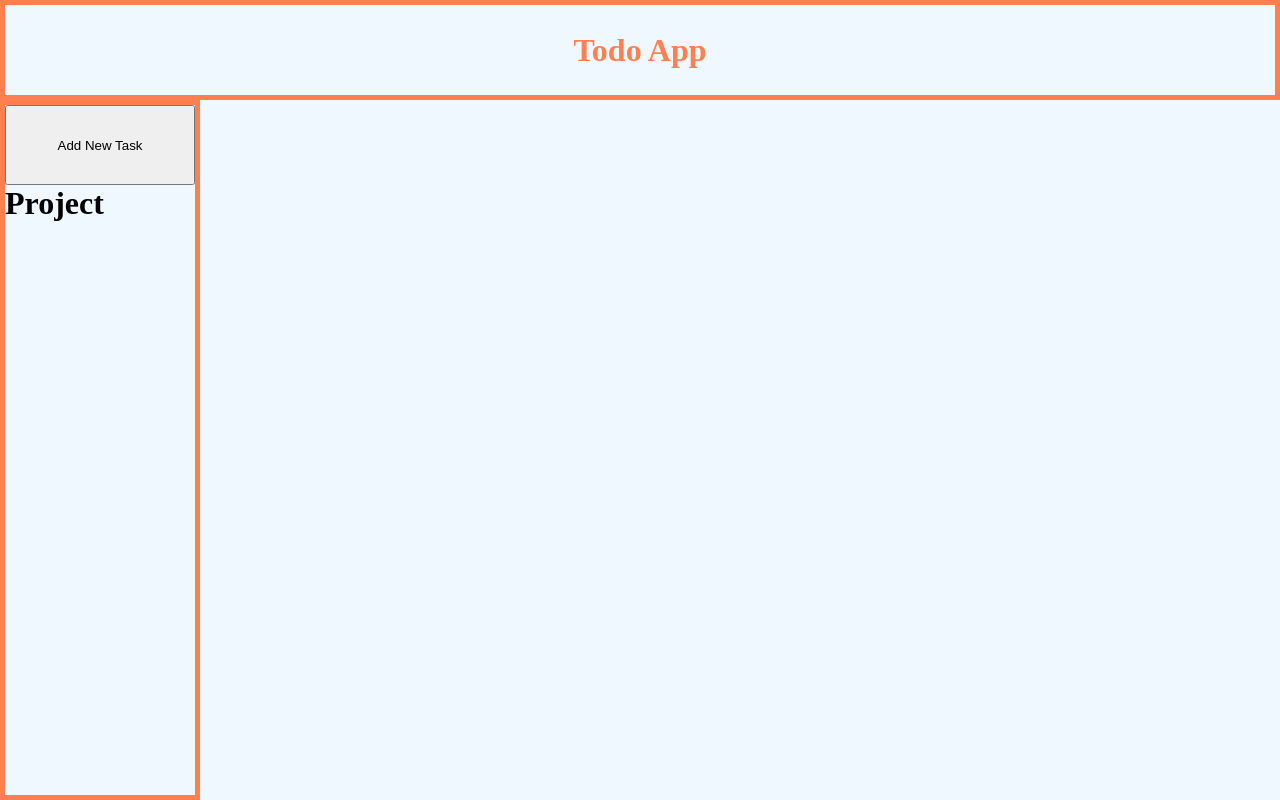
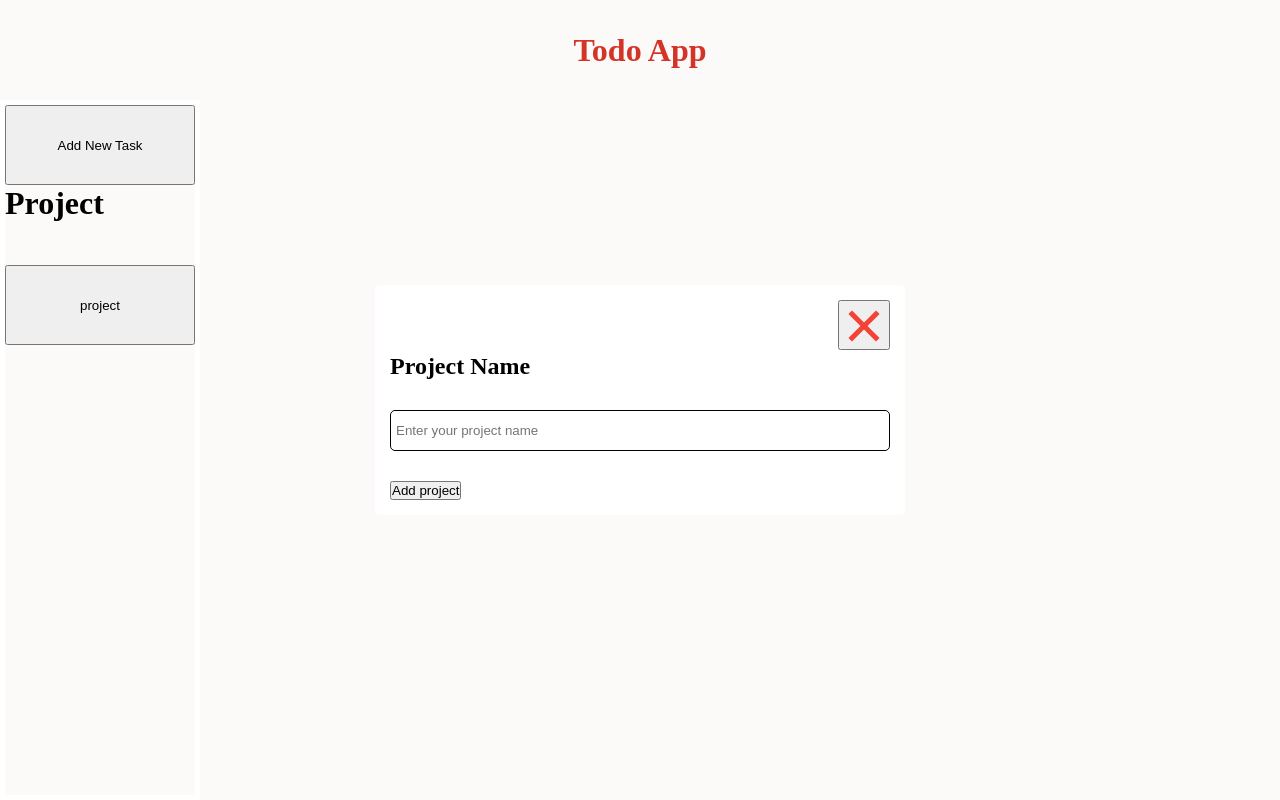
Before and after one commit to whoknowsl/Project-Todo-List, a website built with webpack: page src/index.html in a window 1280 px wide. Built offline with nearby package versions, Linux system fonts and the light colour scheme.

Commit message:
creating project form

```diff
--- a/src/index.html
+++ b/src/index.html
@@ -17,7 +17,45 @@
       <div class="todo-app-side-bar">
         <button id="open-task-form-btn">Add New Task</button>
         <h1>Project</h1>
+        <button class="open-project-form-btn" id="open-project-form-btn">project</button>
       </div>
+      <form class="project-form hidden" id="project-form">
+        <div>
+          <button
+            id="close-project-form-btn"
+            class="close-project-form-btn"
+            type="button"
+            aria-label="close"
+          >
+            <svg
+              class="close-icon"
+              xmlns="http://www.w3.org/2000/svg"
+              viewBox="0 0 48 48"
+              width="48px"
+              height="48px"
+            >
+              <path
+                fill="#F44336"
+                d="M21.5 4.5H26.501V43.5H21.5z"
+                transform="rotate(45.001 24 24)"
+              />
+              <path
+                fill="#F44336"
+                d="M21.5 4.5H26.5V43.501H21.5z"
+                transform="rotate(135.008 24 24)"
+              />
+            </svg>
+          </button>
+        </div>
+        <div class="project-form-body">
+          <label for="prject-title" class="project-form-label">Project Name</label>
+          <input type="text" class="project-control" id="project-title-input" placeholder="Enter your project name" required>
+          <div class="project-task-form-footer"><button id="add-or-update-task-project-btn"
+            class="btn large-btn"
+            type="submit">Add project</button></div>
+        </div>
+        </div>
+      </form>
       <form class="task-form hidden" id="task-form">
         <div class="task-form-header">
           <button
--- a/src/index.js
+++ b/src/index.js
@@ -126,3 +126,14 @@ taskForm.addEventListener("submit", (e) => {
 //window.editTask = editTask;
 window.editTask = editTask;
 window.deleteTask = deleteTask;
+
+const closeProjectBtn = document.getElementById("close-project-form-btn");
+const openProjectBtn = document.getElementById("open-project-form-btn");
+const projectForm = document.getElementById("project-form");
+openProjectBtn.addEventListener("click", () => {
+  projectForm.classList.toggle("hidden");
+});
+
+closeProjectBtn.addEventListener("click",()=>{
+
+})
--- /dev/null
+++ b/src/project.js
@@ -0,0 +1,5 @@
+const openProjectBtn = document.getElementById("open-project-form-btn");
+const projectForm = document.getElementById("project-form");
+openProjectBtn.addEventListener("click", () => {
+  projectForm.classList.toggle("hidden");
+});
--- a/src/style.css
+++ b/src/style.css
@@ -4,7 +4,10 @@
   margin: 0;
 }
 :root{
-  --coloeur:var()
+  --mainColoeur:rgb(212, 52, 40);
+  --secondColoeur:rgb(255, 255, 255);
+  --thirdColor:#fcfaf8;
+  --fourthColeur:rgb(41, 41, 41);
 }
 body{
   height: 100vh;
@@ -14,11 +17,11 @@ main{
   height: 100vh;
   grid-template-columns: 200px 1fr;
   grid-template-rows: 100px 1fr;
-  background-color:aliceblue;
+  background-color:var(--thirdColor);
 }
 .logo{
-  border: 5px solid coral;
-  color:coral;
+  border: 5px solid var(--thirdColor);
+  color:var(--mainColoeur);
   display: flex;
   justify-content: center;
   align-items: center;
@@ -26,7 +29,7 @@ main{
   grid-row: 1/2;
 }
 .todo-app-side-bar{
-  border: 5px solid coral;
+  border: 5px solid var(--secondColoeur);
   display: grid;
   grid-template-rows: repeat(4,80px);
   grid-column: 1/2;
@@ -40,14 +43,11 @@ main{
   padding: 3rem;
   padding-top: 0;
   padding-bottom: 0;
-  border-bottom: 3rem solid #f7f7f7;
-  border-top: 3rem solid #f7f7f7;
   max-height: 400px;
   padding-right: 10px;
 }
 .task-form {
-  border: 1px solid black;
-  background-color: white;
+  background-color: var(--secondColoeur);
   display: flex;
   position: absolute;
   top: 50%;
@@ -126,3 +126,43 @@ main{
 .hidden {
   display: none;
 }
+.project-form{
+  background-color: var(--secondColoeur);
+  display: flex;
+  position: absolute;
+  top: 50%;
+  left: 50%;
+  transform: translate(-50%, -50%);
+  border-radius: 5px;
+  padding: 15px;
+  width: 500px;
+  height: 200px;
+  flex-direction: column;
+  justify-content: space-between;
+  overflow: auto;
+}
+.close-project-form-btn{
+  float: right;
+  padding: 0px;
+  height: 50px;
+}
+.close-icon{
+  padding: 0px;
+}
+.project-form-body{
+  display: flex;
+  flex-direction: column;
+  justify-content: space-between;
+  align-content: center;
+  gap: 30px;
+}
+.project-form-label{
+ font-size: x-large;
+  font-weight: 700;
+}
+.project-control{
+    padding: 2px;
+    padding: 12px 5px;
+    border-radius: 5px;
+    border: 1px solid black;
+}
```
Also changed, not shown: src/form.js (added).
